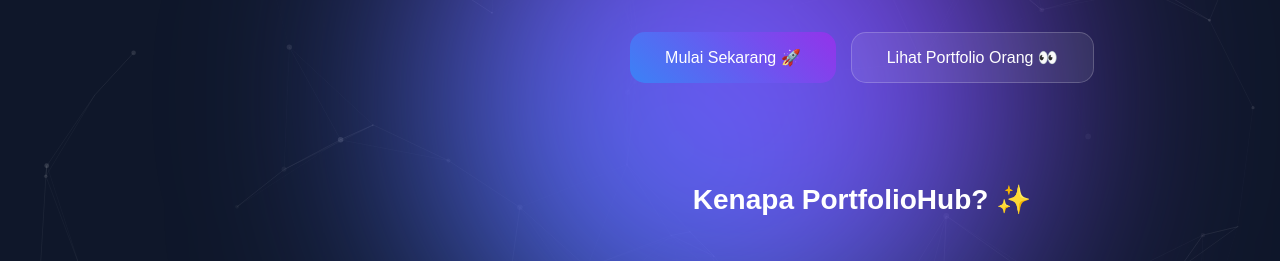
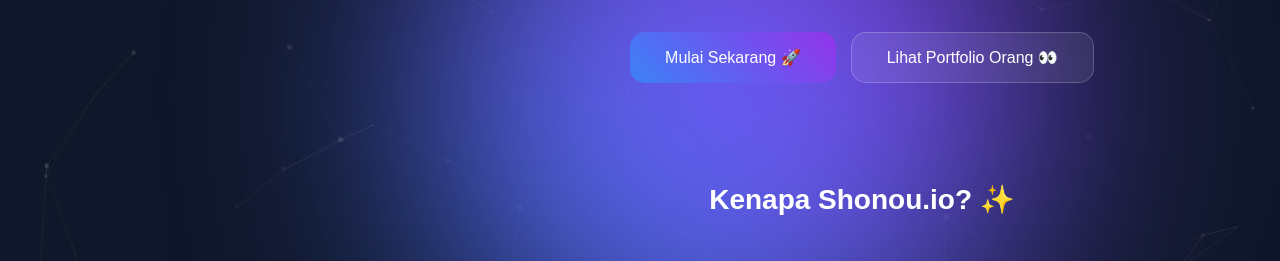
Before and after one commit to NibrasBrilian76/Portfolio-Website, a website: page public/landing.html in a window 1280 px wide. Shown: the part 351-612 px from the top of the page. Drawn offline with nearby package versions, Linux system fonts and the light colour scheme.

Commit message:
rename to Shonou.io

```diff
--- a/public/landing.html
+++ b/public/landing.html
@@ -3,7 +3,7 @@
 <head>
   <meta charset="UTF-8">
   <meta name="viewport" content="width=device-width, initial-scale=1.0">
-  <title>PortfolioHub 🔥</title>
+  <title>Shonou.io</title>
   <link rel="stylesheet" href="style.css">
   <style>
     .hero {
@@ -197,7 +197,7 @@
     </div>
 
     <!-- Fitur -->
-    <h2 class="sectionTitle">Kenapa PortfolioHub? ✨</h2>
+    <h2 class="sectionTitle">Kenapa Shonou.io? ✨</h2>
     <div class="features">
 
       <div class="featureCard">
```
Also changed, not shown: public/cari.html (+1 -1 lines), public/dashboard.html (+1 -1 lines), public/feed.html (+1 -1 lines), public/index.html (+1 -1 lines), public/login.html (+1 -1 lines), public/portfolio.html (+1 -1 lines), public/profil.html (+1 -1 lines), public/publik.html (+1 -1 lines).
